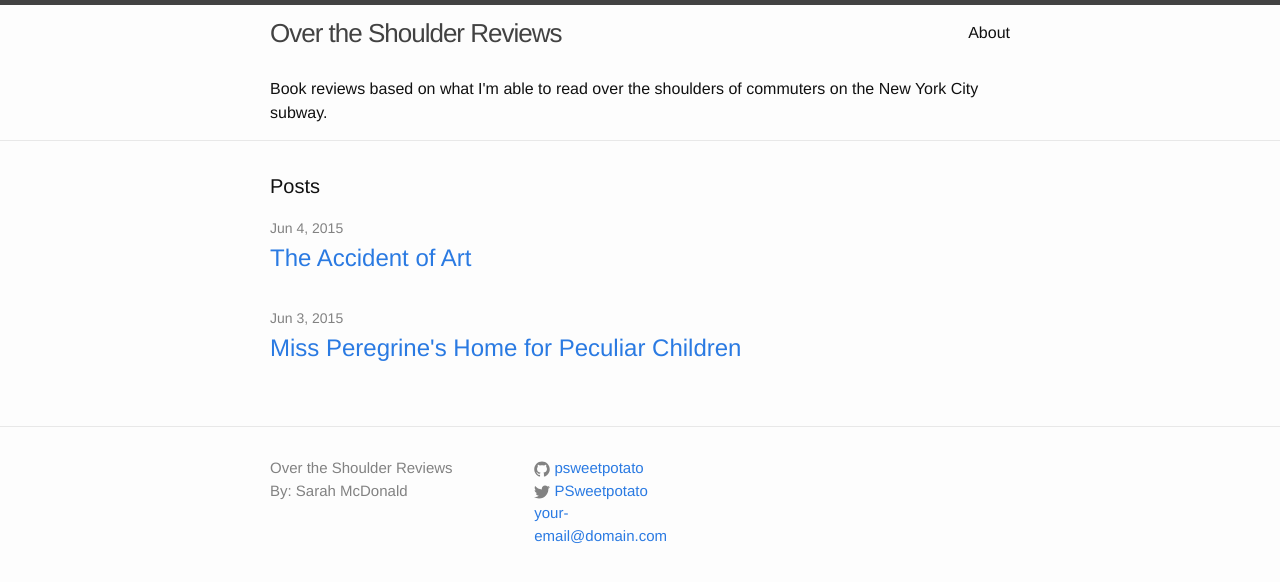
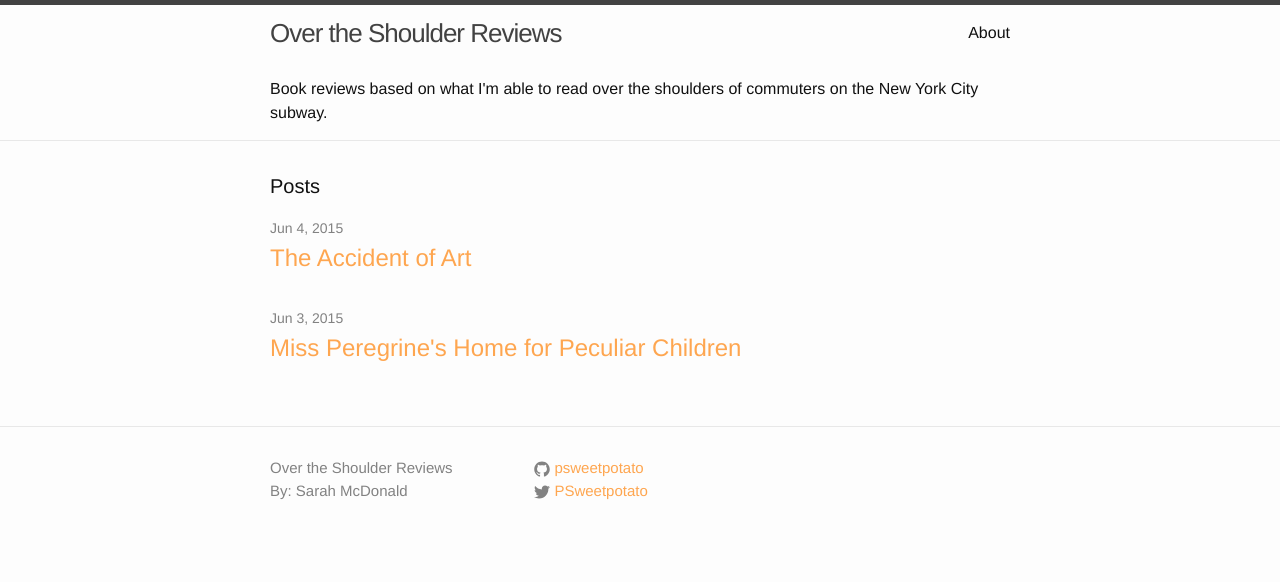
Before and after one commit to psweetpotato/OtSRblog, a Jekyll site: the page built from index.html, in a window 1280 px wide. Shown: the top 582 px of the page. Built offline with Jekyll 4.4.1, drawn with Linux system fonts in a browser that asks for light colours.

Commit message:
changes brand color

```diff
--- a/_config.yml
+++ b/_config.yml
@@ -1,6 +1,6 @@
 # Site settings
 title: Over the Shoulder Reviews
-email: your-email@domain.com
+# email: your-email@domain.com
 description:
   "Book reviews based on what I'm able to read over the shoulders
   of commuters on the New York City subway."
--- a/css/main.scss
+++ b/css/main.scss
@@ -15,7 +15,7 @@ $spacing-unit:     30px;
 
 $text-color:       #111;
 $background-color: #fdfdfd;
-$brand-color:      #2a7ae2;
+$brand-color:      #FEA650;
 
 $grey-color:       #828282;
 $grey-color-light: lighten($grey-color, 40%);
```
